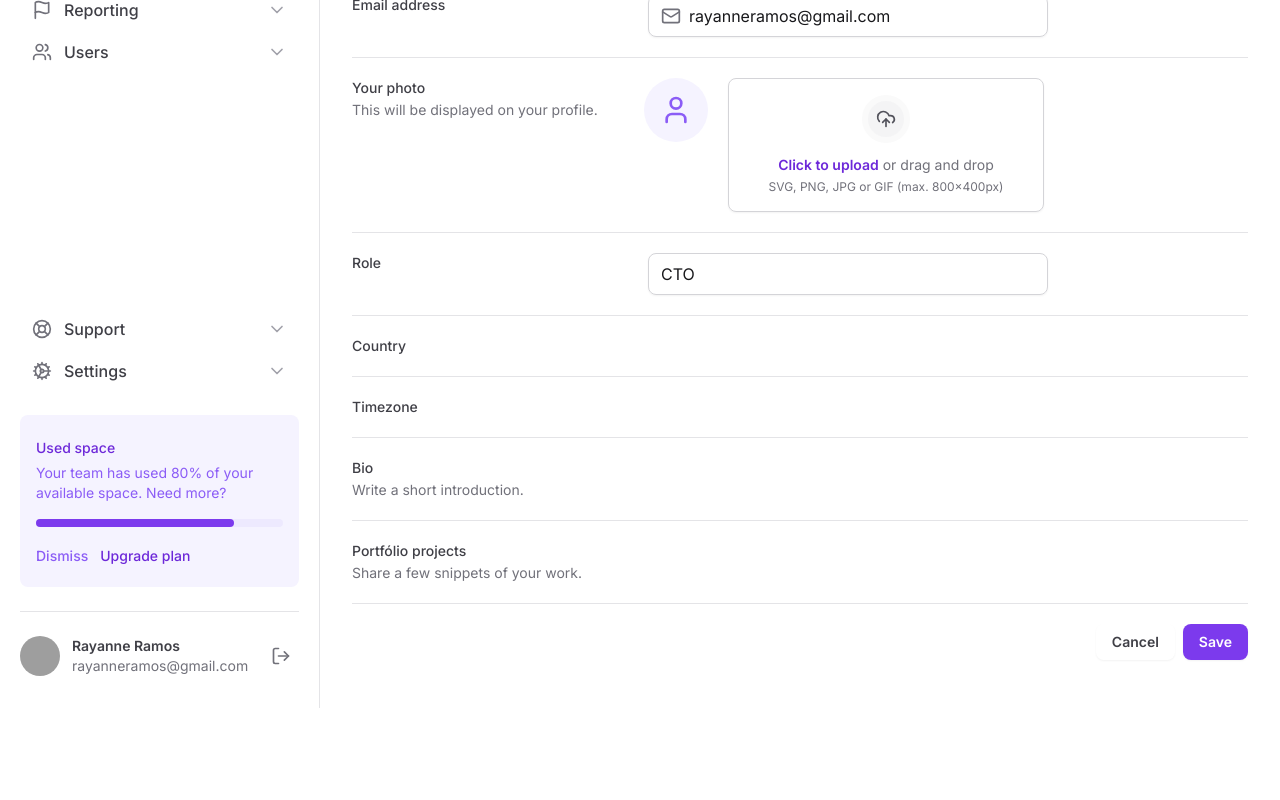
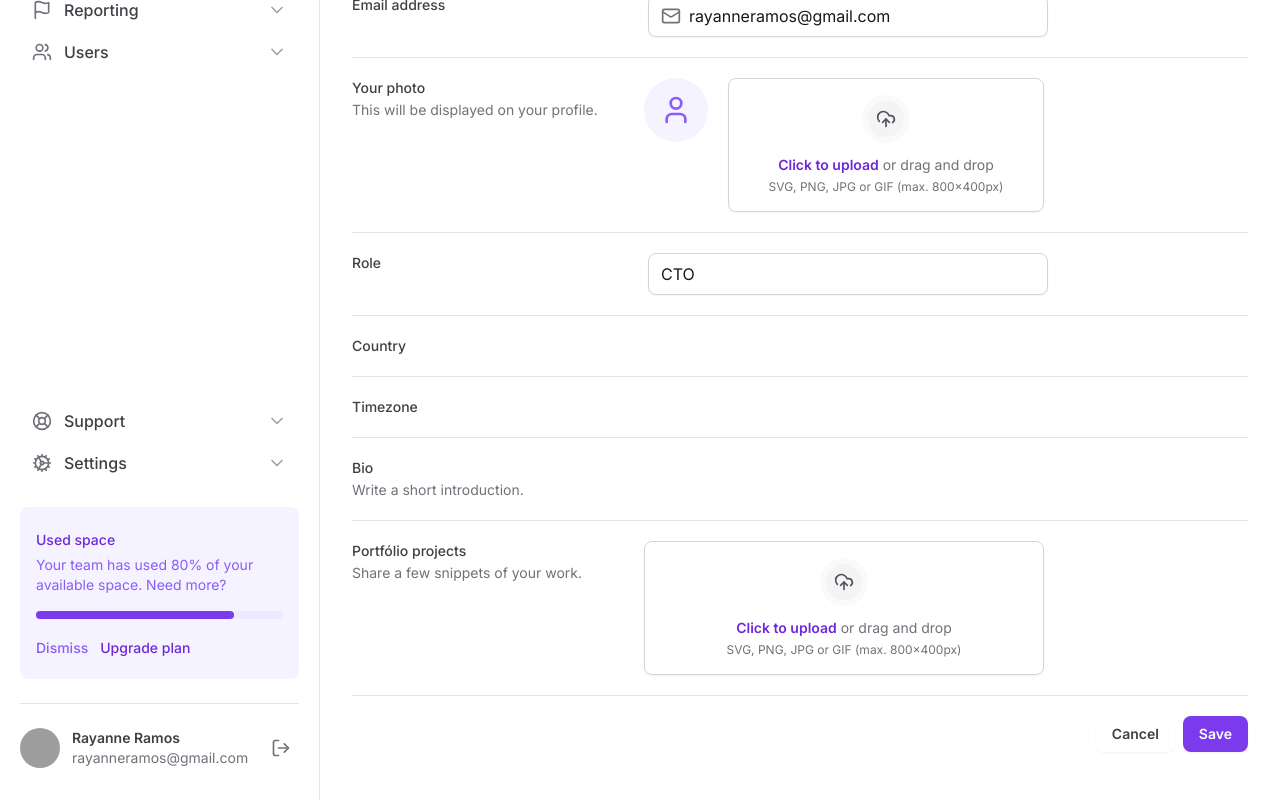
Before and after one commit to RayanneRamos/masterizando-tailwind, a Next.js app: page / in a window 1280 px wide. Shown: the part 338-1138 px from the top of the page. Before the commit the page ends 1046 px from the top, so only its background shows below. Built offline with nearby package versions, Linux system fonts and the light colour scheme; grey boxes are pictures that could not be loaded.

Commit message:
componentizando File Input

```diff
--- a/src/app/page.tsx
+++ b/src/app/page.tsx
@@ -1,7 +1,8 @@
 /* eslint-disable prettier/prettier */
 import { InputControl, InputPrefix, InputRoot } from "@/components/Input";
 import { SettingsTabs } from "@/components/SettingsTabs";
-import { Mail, UploadCloud, User } from "lucide-react";
+import { Mail } from "lucide-react";
+import * as FileInput from "../components/Form/FileInput";
 
 export default function Home() {
   return (
@@ -81,32 +82,11 @@ export default function Home() {
                 This will be displayed on your profile.
               </span>
             </label>
-
-            <div className="flex items-start gap-5">
-              <div className="flex h-16 w-16 items-center justify-center rounded-full bg-violet-50">
-                <User className="h-8 w-8 text-violet-500" />
-              </div>
-              <label
-                htmlFor="photo"
-                className="group flex flex-1 cursor-pointer flex-col items-center gap-3 rounded-lg border border-zinc-300 px-6 py-4 text-center text-zinc-500 shadow-sm hover:border-violet-200 hover:bg-violet-25 hover:text-violet-500"
-              >
-                <div className="rounded-full border-6 border-zinc-50 bg-zinc-100 p-2 group-hover:border-violet-50 group-hover:bg-violet-100">
-                  <UploadCloud className="h-5 w-5 text-zinc-600 group-hover:text-violet-600" />
-                </div>
-                <div className="flex flex-col items-center gap-1">
-                  <span className="text-sm">
-                    <span className="font-semibold text-violet-700">
-                      Click to upload
-                    </span>{" "}
-                    or drag and drop
-                  </span>
-                  <span className="text-xs">
-                    SVG, PNG, JPG or GIF (max. 800x400px)
-                  </span>
-                </div>
-              </label>
-              <input type="file" className="sr-only" id="photo" />
-            </div>
+            <FileInput.Root className="flex items-start gap-5">
+              <FileInput.ImagePreview />
+              <FileInput.Trigger />
+              <FileInput.Control />
+            </FileInput.Root>
           </div>
           <div className="grid grid-cols-form gap-3 pt-5">
             <label htmlFor="role" className="text-sm font-medium text-zinc-700">
@@ -158,7 +138,10 @@ export default function Home() {
               </span>
             </label>
 
-            <div></div>
+            <FileInput.Root>
+              <FileInput.Trigger />
+              <FileInput.Control multiple />
+            </FileInput.Root>
           </div>
           <div className="flex items-center justify-end gap-2 pt-5">
             <button
--- /dev/null
+++ b/src/components/Form/FileInput/Control.tsx
@@ -0,0 +1,9 @@
+/* eslint-disable prettier/prettier */
+
+import { ComponentProps } from "react";
+
+export type ControlProps = ComponentProps<"input">;
+
+export function Control(props: ControlProps) {
+  return <input type="file" className="sr-only" id="photo" {...props} />;
+}
--- /dev/null
+++ b/src/components/Form/FileInput/ImagePreview.tsx
@@ -0,0 +1,11 @@
+/* eslint-disable prettier/prettier */
+
+import { User } from "lucide-react";
+
+export function ImagePreview() {
+  return (
+    <div className="flex h-16 w-16 items-center justify-center rounded-full bg-violet-50">
+      <User className="h-8 w-8 text-violet-500" />
+    </div>
+  );
+}
--- /dev/null
+++ b/src/components/Form/FileInput/Root.tsx
@@ -0,0 +1,8 @@
+/* eslint-disable prettier/prettier */
+import { ComponentProps } from "react";
+
+export type RootProps = ComponentProps<"div">;
+
+export function Root(props: RootProps) {
+  return <div {...props} />;
+}
--- /dev/null
+++ b/src/components/Form/FileInput/Trigger.tsx
@@ -0,0 +1,23 @@
+/* eslint-disable prettier/prettier */
+
+import { UploadCloud } from "lucide-react";
+
+export function Trigger() {
+  return (
+    <label
+      htmlFor="photo"
+      className="group flex flex-1 cursor-pointer flex-col items-center gap-3 rounded-lg border border-zinc-300 px-6 py-4 text-center text-zinc-500 shadow-sm hover:border-violet-200 hover:bg-violet-25 hover:text-violet-500"
+    >
+      <div className="rounded-full border-6 border-zinc-50 bg-zinc-100 p-2 group-hover:border-violet-50 group-hover:bg-violet-100">
+        <UploadCloud className="h-5 w-5 text-zinc-600 group-hover:text-violet-600" />
+      </div>
+      <div className="flex flex-col items-center gap-1">
+        <span className="text-sm">
+          <span className="font-semibold text-violet-700">Click to upload</span>{" "}
+          or drag and drop
+        </span>
+        <span className="text-xs">SVG, PNG, JPG or GIF (max. 800x400px)</span>
+      </div>
+    </label>
+  );
+}
--- /dev/null
+++ b/src/components/Form/FileInput/index.tsx
@@ -0,0 +1,6 @@
+import { Control } from './Control'
+import { ImagePreview } from './ImagePreview'
+import { Root } from './Root'
+import { Trigger } from './Trigger'
+
+export { Control, ImagePreview, Root, Trigger }
```
